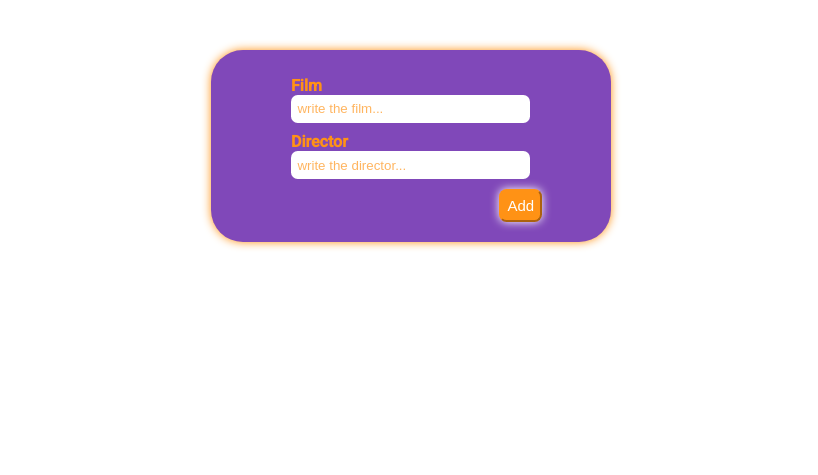
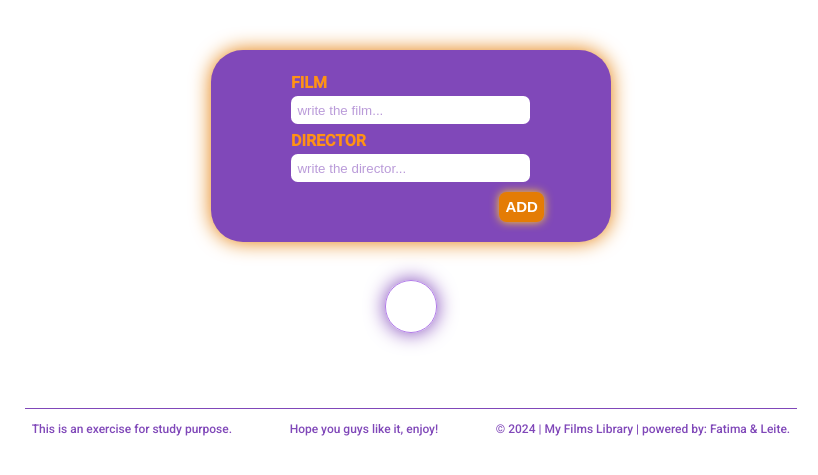
Before and after one commit to FatimaCapilla/FILMS-LIBRARY-CRUD, a website: page index.html in a window 1280 px wide. Shown: the part 161-636 px from the top of the page, without its empty margins (229-1047 px from the left). Drawn offline with Linux system fonts and the light colour scheme; no server answers.

Commit message:
modified web style

```diff
--- a/index.html
+++ b/index.html
@@ -4,7 +4,7 @@
     <meta charset="UTF-8">
     <meta name="viewport" content="width=device-width, initial-scale=1.0">
     <link rel="stylesheet" href="/src/styles.css">
-    <title>Document</title>
+    <title>Films Library</title>
     <link rel="preconnect" href="https://fonts.googleapis.com">
     <link rel="preconnect" href="https://fonts.gstatic.com" crossorigin>
     <link href="https://fonts.googleapis.com/css2?family=Bebas+Neue&family=Roboto:wght@500&display=swap" rel="stylesheet">
@@ -12,16 +12,22 @@
 <body class="films-form">
     <h1>MY FILMS</h1>
     <form class="form-group" id="films-form">
-        <label class="form-label" for="new-film">Film</label><input placeholder="write the film..."  class="form-input" id="new-film" type="text">
+        <label class="form-label" for="new-film">FILM</label><input placeholder="write the film..."  class="form-input" id="new-film" type="text">
         <br>
-        <label class="form-label" for="new-director">Director</label><input placeholder="write the director..." class="form-input" id="new-director" type="text">
-        <br><button class="form-button" type="submit" onclick="createFilm()">Add</button>
+        <label class="form-label" for="new-director">DIRECTOR</label><input placeholder="write the director..." class="form-input" id="new-director" type="text">
+        <br><button class="form-button" type="submit" onclick="createFilm()">ADD</button>
     </form>
 
     <!--<button onclick="printFilms()">View films</button>-->
     <!-- <button onclick="postFilm()">+</button> -->
     <section class="film-list" id="film-list">
     </section>
+
+    <footer>
+        <p>This is an exercise for study purpose.</p>
+        <p>Hope you guys like it, enjoy!</p>
+        <p>&copy; 2024 | My Films Library | powered by: Fatima & Leite.</p>
+    </footer>
     <script src="/src/service.js"></script>
 </body>
 </html>
--- a/src/styles.css
+++ b/src/styles.css
@@ -1,25 +1,35 @@
 *{
     align-items: center;
 }
+
 h1, h3 {
     font-family: 'Bebas Neue', sans-serif;
     color: #8048B9;
 }
+
 h1{
     font-size: 5em;
 }
+
 h3 {
     font-size: 1.6em;
+    margin-bottom: 1%;
 }
+
+.film-list p {
+    font-family: 'Roboto', sans-serif;
+    font-weight: 500;
+}
+
 .line {
     width: 20em;
+    border: solid 0.09em;
     border-color: #ff9215;
 }
+
 .films-form {
     display: flex;
     flex-direction: column;
-    /* margin-left: 20%; */
-    font-family: 'Roboto', sans-serif;
     color: #ff9215;
 }
 
@@ -30,17 +40,17 @@ h3 {
     padding-top: 1em;
     padding-bottom: 1em;
     background-color: #8048B9;
-    /* margin-top: 5%;
-    margin-bottom: 8%; */
     border-radius: 2em;
-    box-shadow: 0 0 10px;
+    box-shadow: 0 0 20px #e47c05;
 }
 
 .form-label {
+    font-family: 'Roboto', sans-serif;
     color: #ff9215;
     display: flex;
-    font-weight: bold;
-    margin-top: 3%;
+    font-weight: 750;
+    margin-top: 2%;
+    margin-bottom: 1.5%;
 }
 
 .form-input {
@@ -53,48 +63,73 @@ h3 {
 
 .form-button {
     font-size: 15px;
+    font-weight: bold;
     margin-top: 3%;
     padding: 2%;
-    background-color: #ff9215;
+    background-color: #e47c05;
     color: #fff;
-    border-color: #ff9215;
+    border: none;
     border-radius: 0.5em;
     cursor: pointer;
-    box-shadow: 0 0 10px;
-   margin-left: 65%;
+    box-shadow: 0 0 10px #ffd129;
+    margin-left: 65%;
 }
 
 .form-button:hover {
-    background-color: #d2770e;
+    background-color: #ff9215;
     color: #fff;
+    box-shadow: 0 0 20px #ff8902;
 }
+
 ::placeholder {
-    color: #ff9215ad;
+    color: #8048b98b;
 }
+
 .film-list {
+    border: 1px solid #b27ce9;
+    border-radius: 2em;
+    margin: 3%;
+    padding: 2%;
     display: flex;
     flex-direction: column;
-    /* max-width: 30em; */
     text-align: center;
+    box-shadow: 0 0 20px #7b41b6;
 }
 
 .film-button button {
+    font-weight: bold;
     background-color: #8048B9;
     color: #fff;
     font-size: 15px;
-    width: 5.5em;
-    padding: 1.5%;
-    margin: 0.5%;
+    width: 5em;
+    padding: 2%;
+    margin-bottom: 5%;
     border-radius: 0.5em;
     border: none;
+    box-shadow: 0 0 5px #8048B9;
 }
 
 .film-button button:hover {
     background-color: #ff9215;
-    color: #fff;
+    color: #8048B9;
     cursor: pointer;
 }
 
+footer {
+    font-family: 'Roboto', sans-serif;
+    font-size: 12px;
+    line-height: 2px;
+    text-align: center;
+    width: 60%;
+    margin-top: 3%;
+    padding: 0.5%;
+    color: #8048B9;
+    border-top: 1px solid #8048B9;
+    display: flex;
+    align-items: center;
+    justify-content: space-between;
+    flex-wrap: wrap;
+}
 
 /* Morado: #8048B9
 Naranja: #F48605
```
